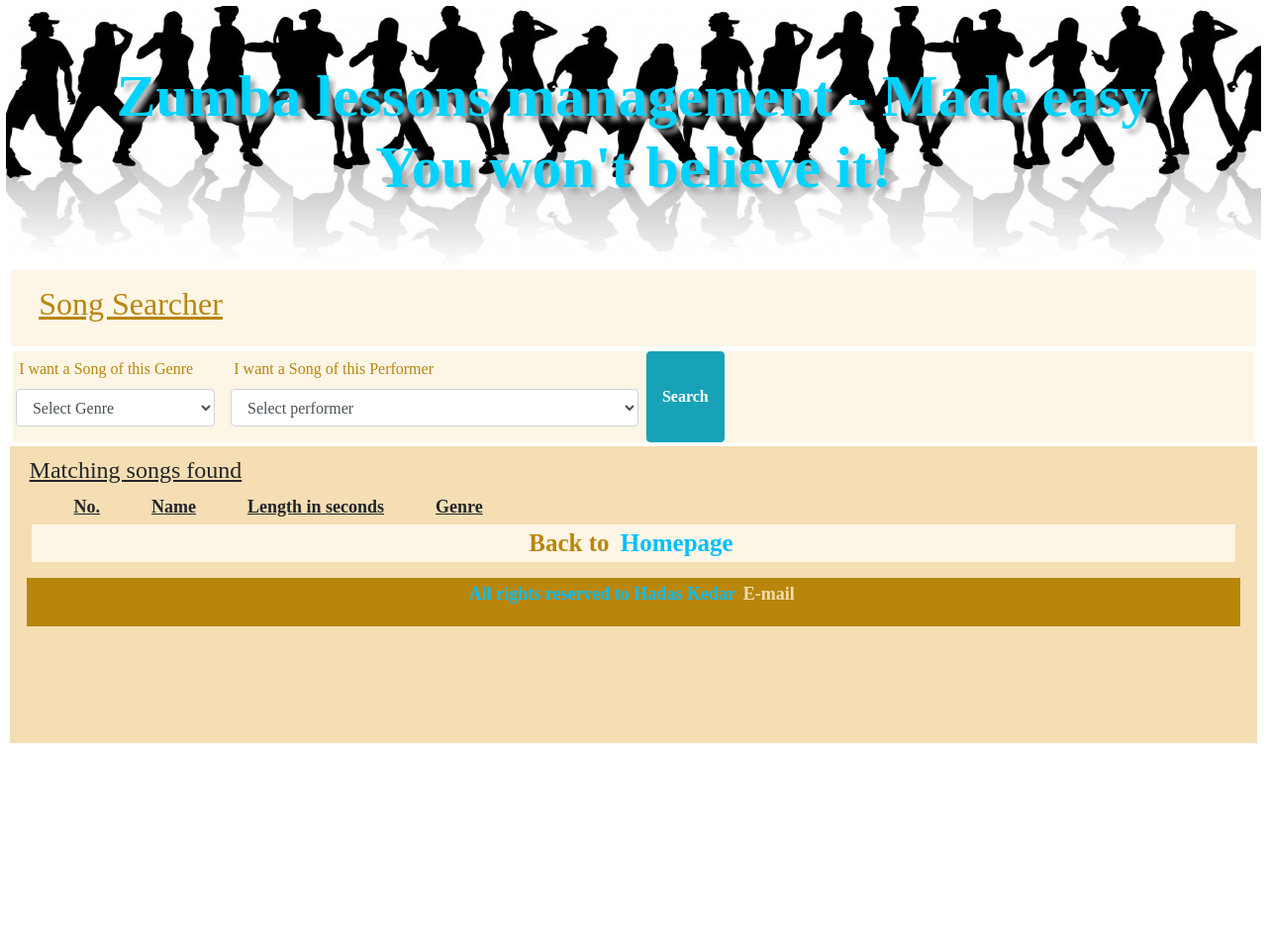
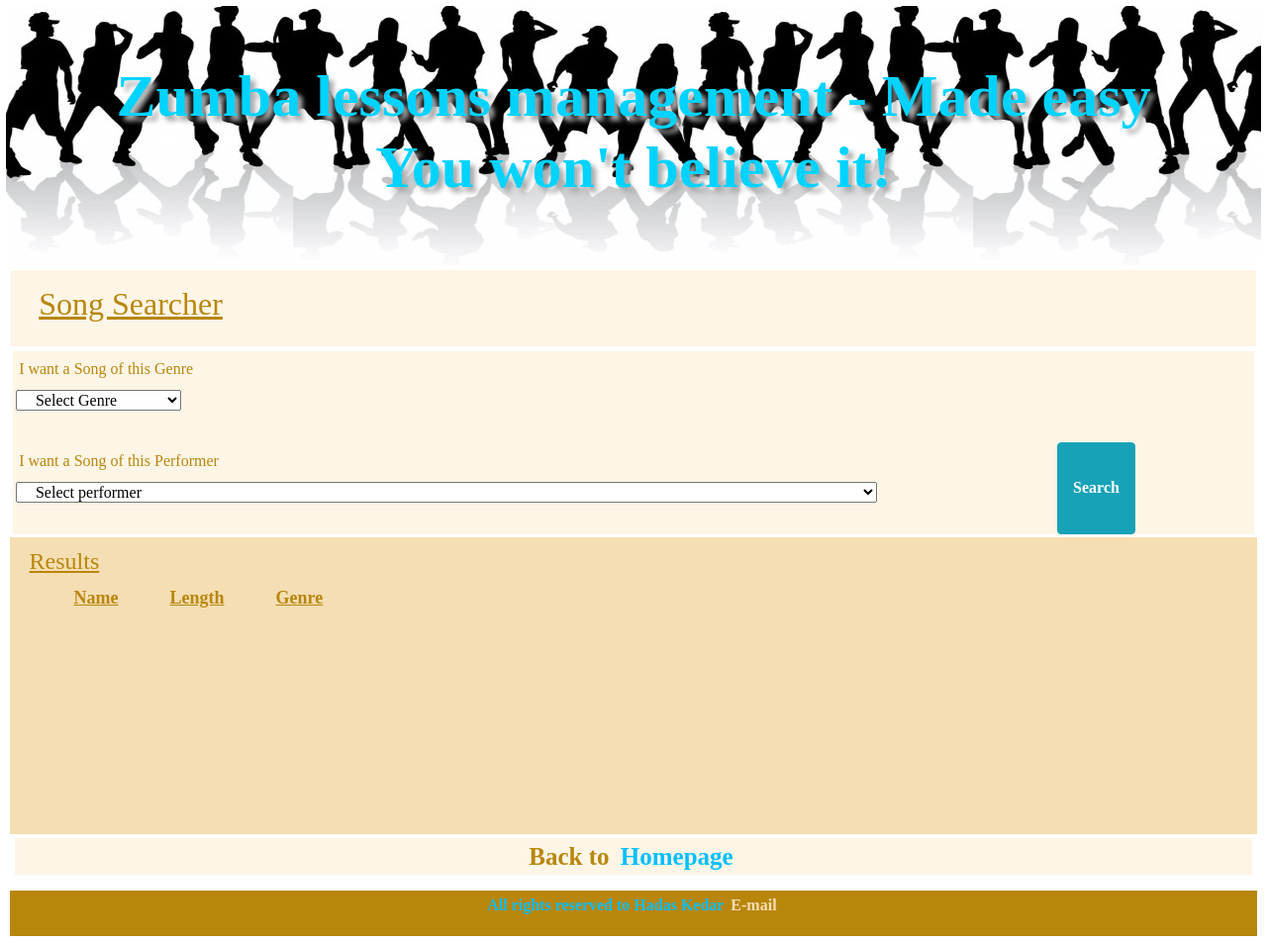
Before and after one commit to hadaskedar2020/zumba-lessons-management, a Flask app: page /song_searcher in a window 1280 px wide. Shown: the whole page at 99% size. Before the commit the page ends 751 px from the top, so only its background shows below. Run offline with Flask 2, Linux system fonts and the light colour scheme; data comes from the database, SQL or seed files in the repository; lists and menus that the app fills with data are empty; some libraries are stand-ins or nearby versions.

Commit message:
Add files via upload

```diff
--- a/templates/search_songs.html
+++ b/templates/search_songs.html
@@ -16,23 +16,23 @@
     <h1>Zumba lessons management - Made easy<br>You won't believe it!</h1>
   </div>
   <div id="ancor_location" class="button">
-	<h2><u>Song Searcher {{display_message}}</u></h2>
+	<h2><u>Song Searcher</u></h2>
   </div>
   <div>
 	<form id="song_form" action="{{ url_for('.song_searcher') }}" method="get" enctype="multipart/form-data">
 		<div class="form-row">
 			<div class="form-group col-md-2">
 				<label for="Genre_id">I want a Song of this Genre</label>
-				<select class="form-control dropdown-toggle" name="genre_id" id="genre_id" value='{{genre_id}}'>
+				<select class="form-group col-md-10" name="genre_id" id="genre_id" value='{{genre_id}}'>
 				<option value="None">Select Genre</option>
 					{% for row in genres_data %}
 					<option value="{{ row[0] }}">{{ row[1] }}</option>
 					{% endfor %}
 				</select>
 			</div>
-			<div class="form-group col-md-4">
+			<div class="form-group col-md-10">
 				<label for="Performers">I want a Song of this Performer</label>
-				<select class="form-control dropdown-toggle" name="performer_id" id="performer_id" value='{{performer_id}}'>
+				<select class="form-group col-md-10" name="performer_id" id="performer_id" value='{{performer_id}}'>
 					<option value="None">Select performer</option>
 						{% for row in artists_data %}
 						<option value="{{ row[0] }}">{{ row[1] }}</option>
@@ -43,19 +43,19 @@
 			<button type="submit" class="btn btn-info"><strong>Search</strong></button>
         </div>
 	</div>
-	<div class="results left" id="Events"><h4><u>Matching songs found</u></h4>
+	<div class="results left button" id="Events"><h4><u>Results {{display_message}}</u></h4>
 		<table>
 		<tr id="table_caption">
-			<th> No. </th><th> Name </a></th><th> Length in seconds </th><th> Genre </th>
+			<th> Name </a></th><th> Length </th><th> Genre </th>
 		</tr>
 
 		{% for row in found_data %}
 		<tr>
-			<th> {{ row[0] }}</th><th><a href="{{ url_for('.single_song_management', song_id=row[0], _anchor='ancor_location')}}" title="Edit or Delete Song"> {{ row[1] }}</a></th><th> {{ row[2] }}</th><th> {{ row[3] }}</th>
+			<th><a href="{{ url_for('.single_song_management', song_id=row[0], _anchor='ancor_location')}}" title="Edit or Delete Song"> {{ row[1] }}</a></th><th> {{ row[2] }}</th><th> {{ row[3] }}</th>
 		</tr>
 		{% endfor %}
 		</table>
-	<div>
+	</div>
 	<div>
 	<p id="homepage" class="col-auto"> <strong>Back to <a href="{{ url_for('.management', _anchor='ancor_location') }}">Homepage  </a></strong> </p>
 	</div>
--- a/templates/songs_management.html
+++ b/templates/songs_management.html
@@ -29,12 +29,12 @@
 		<div class="results left" id="Events"><h4><u>Current {{display_table_name}}s</u></h4>
 		<table>
 			<tr id="table_caption">
-				<th> No. </th><th> Name </a></th><th> Length in seconds </th><th> Genre </th>
+				<th> Name </a></th><th> Length in seconds </th><th> Genre </th>
 			</tr>
 
 			{% for row in found_data %}
 			<tr>
-				<th> {{ row[0] }}</th><th><a href="{{ url_for('.single_song_management', song_id=row[0], _anchor='ancor_location')}}" title="Edit or Delete Song"> {{ row[1] }}</a></th><th> {{ row[2] }}</th><th> {{ row[3] }}</th>
+				<th><a href="{{ url_for('.single_song_management', song_id=row[0], _anchor='ancor_location')}}" title="Edit or Delete Song"> {{ row[1] }}</a></th><th> {{ row[2] }}</th><th> {{ row[3] }}</th>
 			</tr>
 			{% endfor %}
 		</table>
```
Also changed, not shown: templates/management.html (+3 -5 lines), templates/one_song_management.html (+4 -4 lines), templates/simple_management.html (line endings or trailing spaces).
